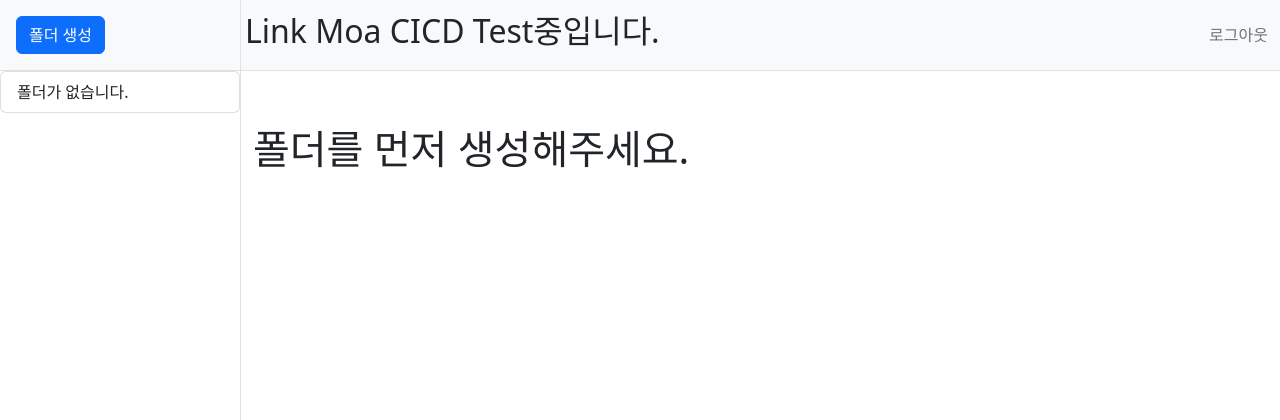
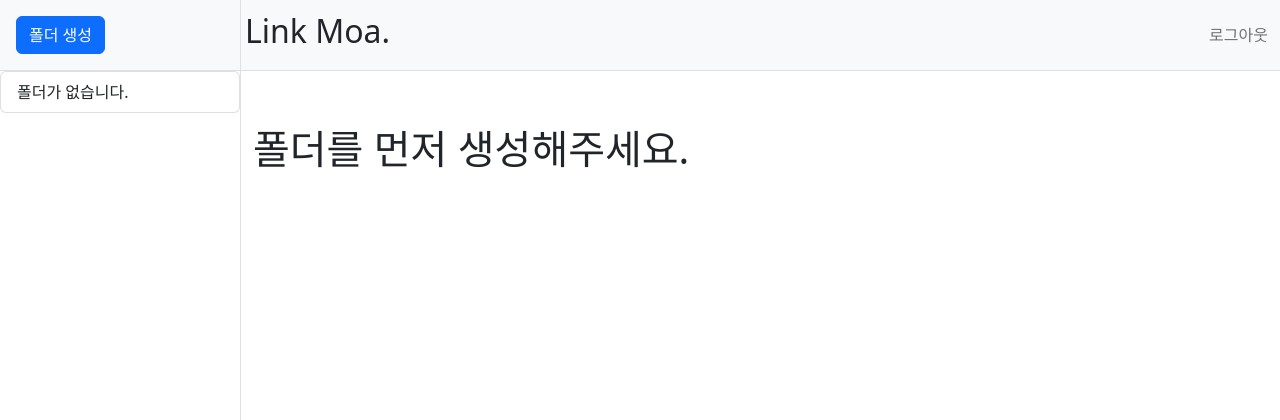
Before and after one commit to jjjheeee/linkmoa, a Django app: page / in a window 1280 px wide. Shown: the top 420 px of the page. Run offline with Django 5.2, Linux system fonts and the light colour scheme; the visitor is signed in with stand-in values (Sample User, id 1); data that the repository does not hold is empty; some libraries are stand-ins or nearby versions.

Commit message:
test cicd

```diff
--- a/main/templates/main.html
+++ b/main/templates/main.html
@@ -51,7 +51,7 @@
             <nav class="navbar navbar-expand-lg navbar-light bg-light border-bottom">
                 <div class="container-fluid p-1">
                     <div class="d-flex">
-                        <h2>Link Moa CICD Test중입니다.</h2>
+                        <h2>Link Moa.</h2>
                     </div>
 
                     <div class="d-flex ms-auto">
```
